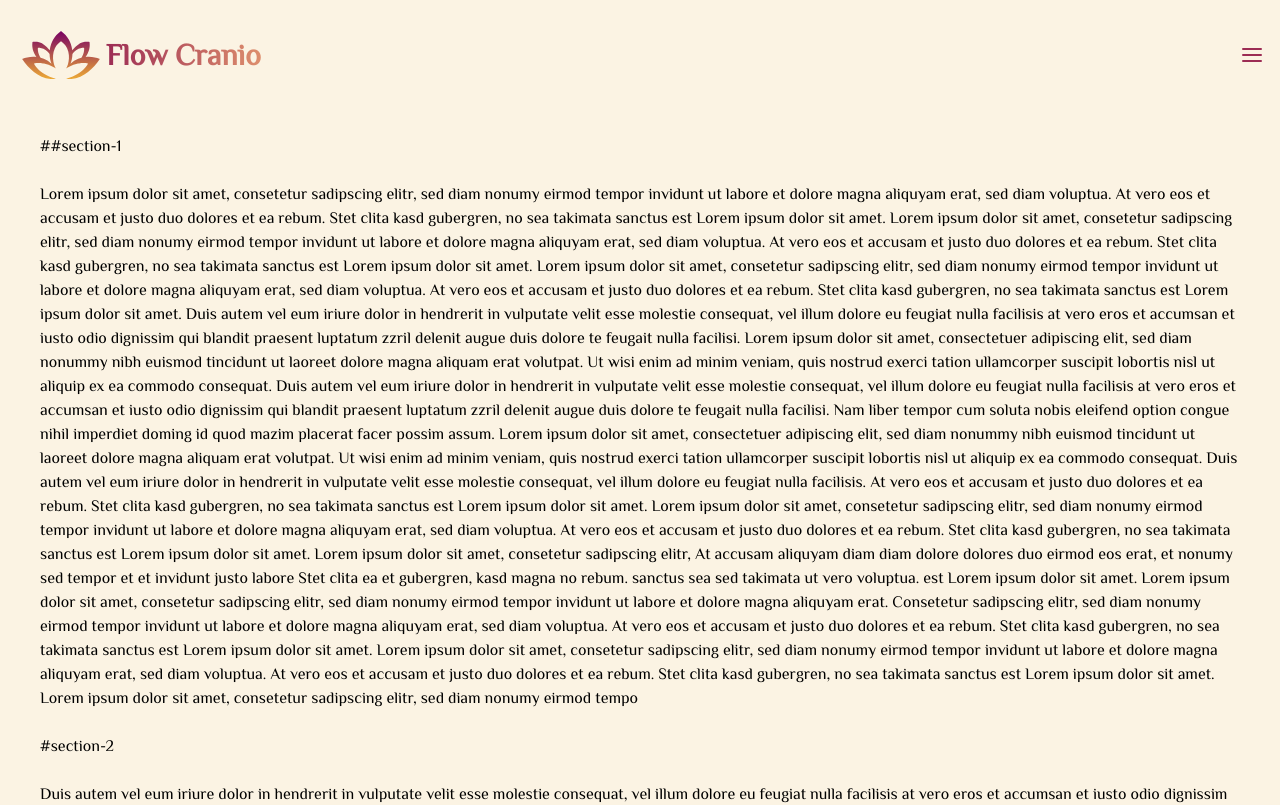
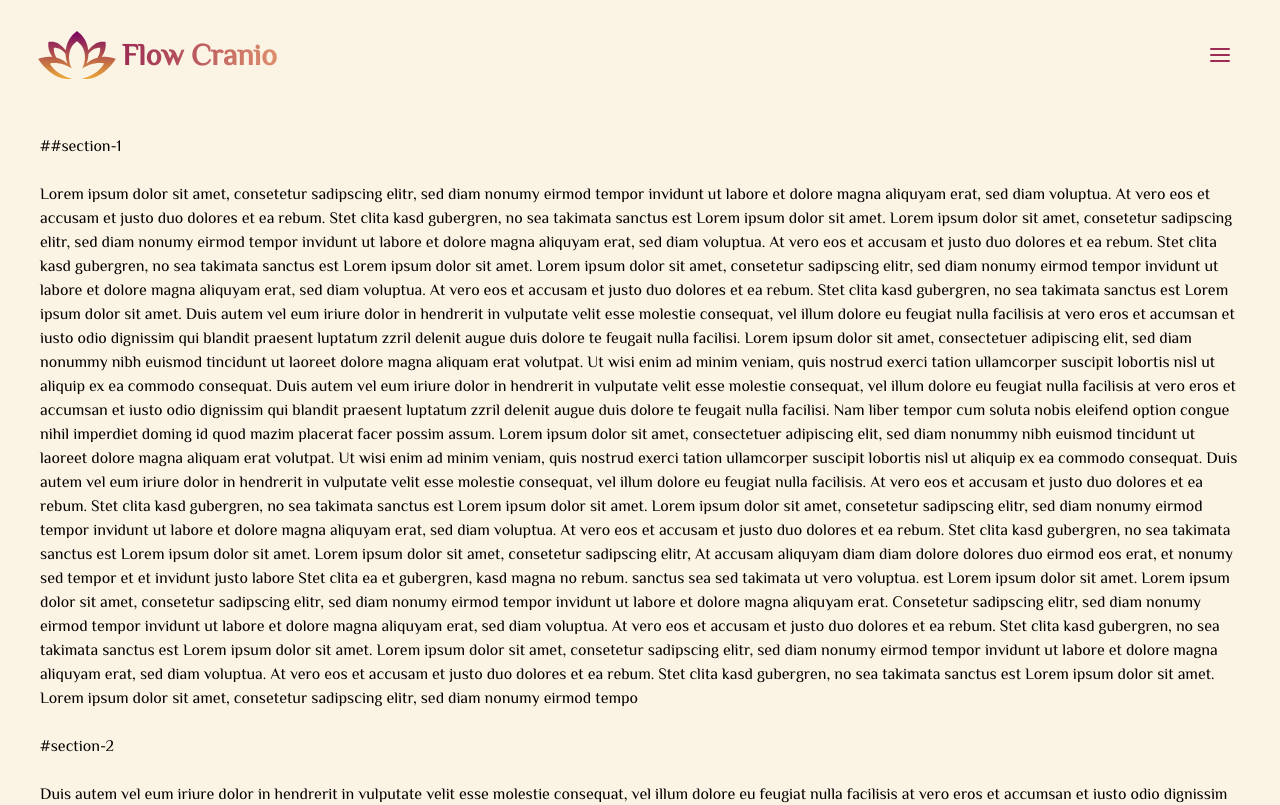
Before and after one commit to meyer-marco/flow_cranio, a Next.js app in the folder flow_cranio_app/: page / in a window 1280 px wide. Shown: the top 805 px of the page. Built offline with nearby package versions, Linux system fonts and the light colour scheme.

Commit message:
fix: adjust navbar distances

```diff
--- a/flow_cranio_app/src/pages/components/Navigation/Navbar.tsx
+++ b/flow_cranio_app/src/pages/components/Navigation/Navbar.tsx
@@ -16,7 +16,7 @@ const Navbar: React.FC<ChildProps> = ({ onNavItemCkick }) => {
   return (
     <NavbarWrapper
       id="navBar"
-      className="bg-main-background px-4 fixed w-full top-0 left-0"
+      className={`bg-main-background px-4 fixed w-full top-0 left-0  ${style.nav_container}`}
     >
       <NavbarWrapper.Brand href="/">
         <Logo height={90} width={90} />
--- a/flow_cranio_app/src/pages/components/Navigation/navbar.module.css
+++ b/flow_cranio_app/src/pages/components/Navigation/navbar.module.css
@@ -11,3 +11,9 @@
   -webkit-background-clip: text;
   -webkit-text-fill-color: transparent;
 }
+
+.nav_container div {
+  max-width: inherit;
+  padding-left: 1rem;
+  padding-right: 1rem;
+}
```
